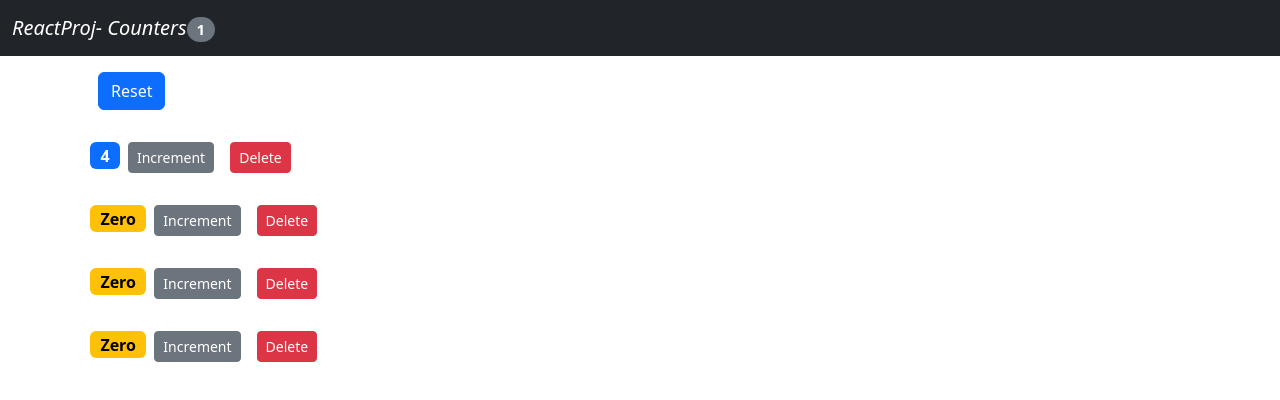
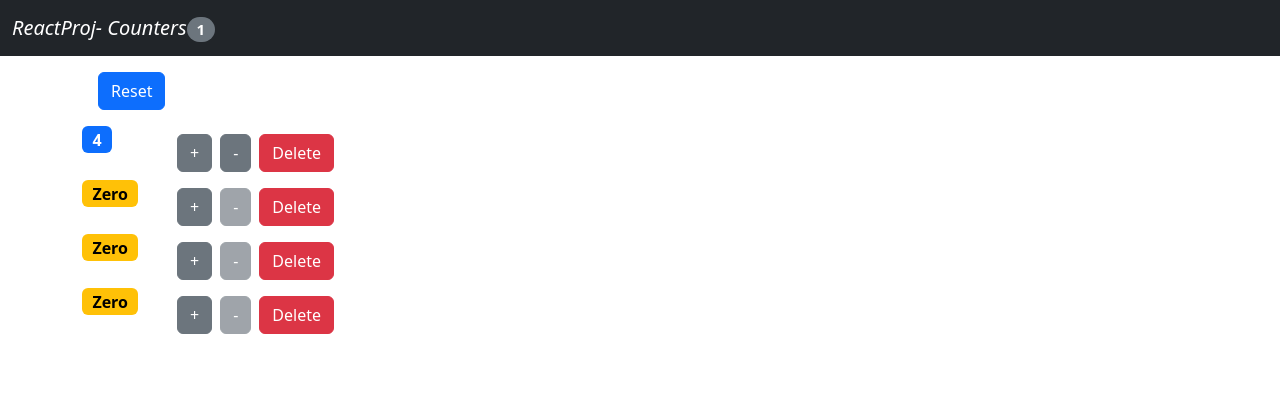
Before and after one commit to tusrr/counter-app, a React (Create React App) app: page / in a window 1280 px wide. Shown: the top 400 px of the page. Built offline with nearby package versions, Linux system fonts and the light colour scheme.

Commit message:
Final Commit for 1st React Project - Counters

```diff
--- a/src/App.js
+++ b/src/App.js
@@ -15,12 +15,34 @@ class App extends Component {
 
     ]
  }
+// 1st Lifecycle hook
+constructor(props){
+  super(props);
+  console.log('App-Constructor',this.props);
+  // this.state= this.state.something -- if u need to change the state, u can do it directly, we dont call,,
+  // this.setState()--(will throw error) bcoz it is used when a component is rendered and placed in dom
+}
+// 2nd Lifecycle hook
+
+ componentDidMount(){
+  // This method is called when a component is rendered into dom.
+  //AJAX CALL: This method is used to get data from the server and pass this list to [this.setState({movies})] for vidly
+  console.log('App- mounted');
+ }
 
  handleIncrement = counter =>{
     const counters= [...this.state.counters];
     const index = counters.indexOf(counter);
     counters[index]={...counter};
     counters[index].value++;
+    // console.log(this.state.counters[index]);
+    this.setState({counters});
+ }
+ handleDecrement = counter =>{
+    const counters= [...this.state.counters];
+    const index = counters.indexOf(counter);
+    counters[index]={...counter};
+    counters[index].value--;
     // console.log(this.state.counters[index]);
     this.setState({counters});
  }
@@ -41,16 +63,19 @@ class App extends Component {
     const counters = this.state.counters.filter(c=>c.id !== counterId);
     this.setState({counters});
  };
+//  3rd lifecycle hook
   render() {
+    console.log('App-rendered');
     return (
 
       <React.Fragment>
       <NavBar totalCounters = {this.state.counters.filter(c => c.value>0).length}/>
-      <main className='container'>
+      <main className ='container'>
         <Counters
         counters={this.state.counters}
         onReset ={this.handleReset}
         onIncrement ={this.handleIncrement}
+        onDecrement ={this.handleDecrement}
         onDelete ={this.handleDelete}
         />
       </main>
@@ -60,3 +85,15 @@ class App extends Component {
 }
 
 export default App;
+
+// UPdate--- >When the state or props of component changes, this will schedule a call to the
+// render() method, so our app is going to be rendered
+// which means all its children are also going to be rendered
+
+// when an entire component tree is rendered, that doesnt mean entire dom is updated
+// we basically get the react element, that is updating the virtual dom
+// react will then look at virtual dom, it also has the copy of old virtual dom
+// thats why .. we shudnt update the state directly
+// so we can have two object references in memory---old virtual dom, new virtual dom
+// then react will figure out what is changed,
+//  and based on that, it will update the real dom accordingly.
--- a/src/component/counter.jsx
+++ b/src/component/counter.jsx
@@ -2,6 +2,33 @@
 
 import React, { Component } from 'react';
 class Counter extends Component {
+
+    componentDidUpdate(prevProps,prevState){
+        //  we can compare new state,,old state..or new props, old props and can make ajax call to get new data
+        console.log('prevProps',prevProps);
+        console.log('prevState',prevState);
+        if(prevProps.counter.value !== this.props.counter.value){
+            // Ajax call and get new data from the server
+        }
+
+    }
+
+
+    componentWillUnmount(){
+        // This method is called just before when a element is about to be removed/deleted
+        // we have new virtual dom- that has 1 less counter--react will compare this with old virtual dom
+        // it figures out one counter is removed, then it will call componentwillunmount
+        // before removing the counter from teh dom and this it gives  an opportunity
+        // to do any kind of cleanup --so if we hv set up timers or listeners , we can remove them before removing the counter otherwise it will endup with memory leaks
+        console.log('Counter-Unmount');
+    }
+
+
+
+
+
+
+
 
     // state = { // state contains any data that the component needs
     //     count : this.props.counter.value,
@@ -40,12 +67,39 @@ class Counter extends Component {
     // };
 
     render() {
+        console.log('Counter-rendered');
 
         // console.log('props',this.props);
 
 
         return (
-        <div>
+        <div className="row">
+            <div className="col-1">
+                <span
+                 style={{ color: "black",fontWeight: 'bold', fontSize :16 }}
+            className={this.getBadgeClasses()}>{this.formatCount()}</span>
+            </div>
+
+            <div className="col">
+            <button
+            onClick = { () => this.props.onIncrement(this.props.counter)}
+                className='btn btn-secondary '>+</button>
+            {/* {this.state.tags.length === 0 && "Plz Create a new tag!"} */}
+            {/* {this.renderTags()} */}
+
+            <button
+            onClick = { () => this.props.onDecrement(this.props.counter)}
+                className='btn btn-secondary  m-2'
+                disabled = {this.props.counter.value === 0 ? 'disabled' : ''}
+
+
+                >-</button>
+
+
+            <button onClick={()=>this.props.onDelete(this.props.counter.id)} className="btn btn-danger  ">Delete</button>
+            </div>
+
+        </div>);
 
             {/* {this.props.children} */}
             {/* <h4>Counter#{this.props.id}</h4> */}
@@ -53,20 +107,11 @@ class Counter extends Component {
             {/* <img  src={this.state.image URL} alt="hi"/> */}
             {/* Inline styling in next line..can be done by referencing the property ('made under the classes) */}
 
-            <span style={{ color: "black",fontWeight: 'bold', fontSize :16 }} className={this.getBadgeClasses()}>{this.formatCount()}</span>
 
-            <button
-            onClick = { () => this.props.onIncrement(this.props.counter)}
-                className='btn btn-secondary btn-sm'>Increment</button>
-            {/* {this.state.tags.length === 0 && "Plz Create a new tag!"} */}
-            {/* {this.renderTags()} */}
-
-            <button onClick={()=>this.props.onDelete(this.props.counter.id)} className="btn btn-danger btn-sm m-3">Delete</button>
-        </div>);
     }
 
     getBadgeClasses() {
-        let classes = "badge m-2 text-bg-";
+        let classes = "badge text-bg-";
         classes += (this.props.counter.value === 0) ? "warning" : "primary";
         return classes;
     }
--- a/src/component/counters.jsx
+++ b/src/component/counters.jsx
@@ -5,8 +5,10 @@ class Counters extends Component {
 
 
     render() {
+        console.log('Counters-rendered');
 
-        const {onReset,counters,onDelete,onIncrement} = this.props;
+
+        const {onReset,counters,onDelete,onIncrement,onDecrement} = this.props;
 
         return (<div>
 
@@ -18,6 +20,7 @@ class Counters extends Component {
             key={counter.id} //used internally by react
             onDelete={onDelete}
             onIncrement={onIncrement}
+            onDecrement={onDecrement}
             // value={counter.value}
             // id={counter.id}
             counter={counter}
--- a/src/component/navbar.jsx
+++ b/src/component/navbar.jsx
@@ -9,6 +9,11 @@ import React, { Component } from 'react';
 // shortcut for class components: cc
 
 const NavBar = ({totalCounters})=>{
+  console.log('NavBar-rendered');
+  // we cant use lifecycle hooks inside sfc..bcoz here we have
+  // a single fn that returns the o/p of the component..
+  // so to use lifecycle hooks, we shud just use class component
+
 return (
 
   <nav className="navbar bg-dark">
```
